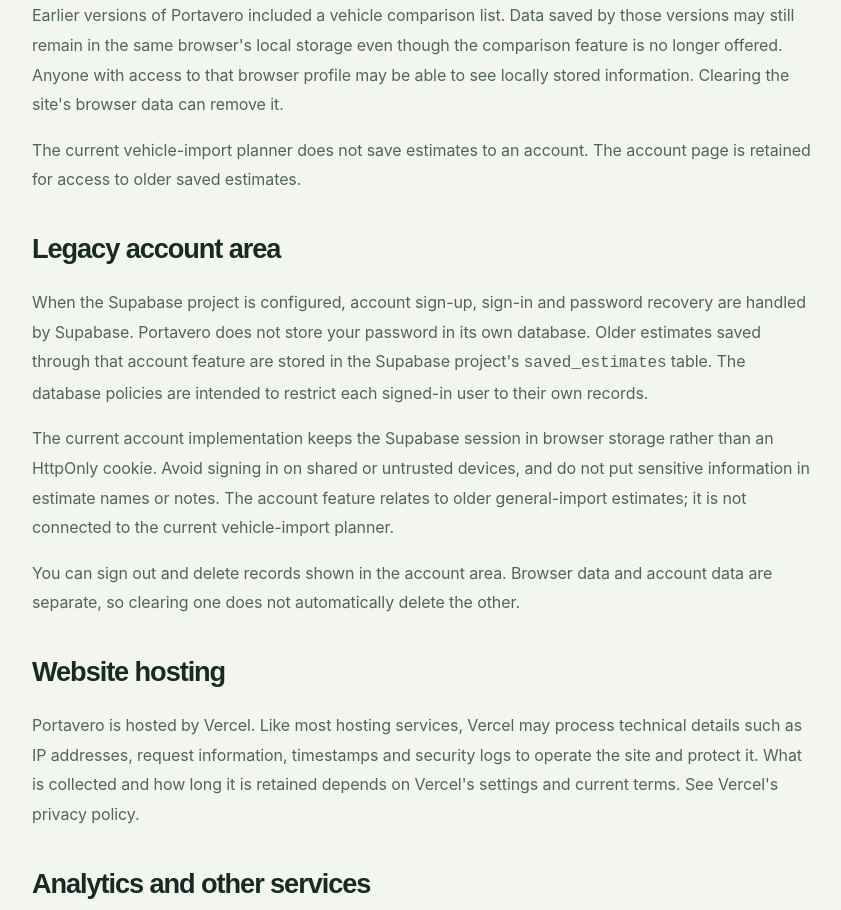
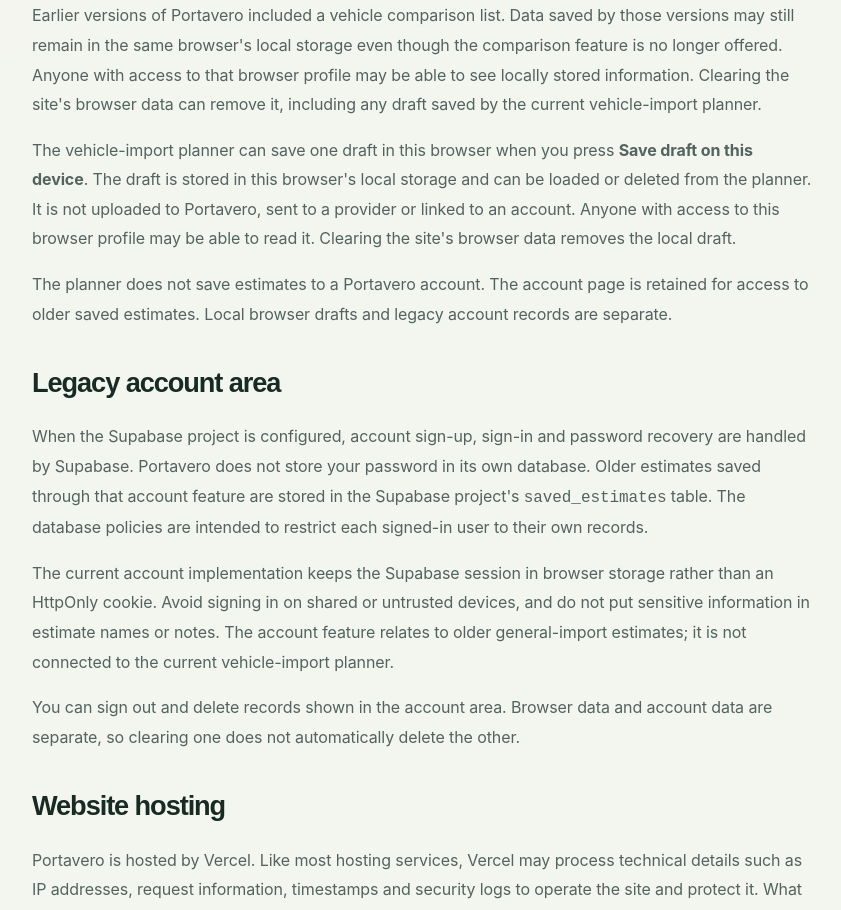
Before and after one commit to GIORGIO2032Q4E/portavero, a Next.js app: page /privacy-policy in a window 1280 px wide. Shown: the part 1540-2450 px from the top of the page, without its empty margins (218-1059 px from the left). Built offline with nearby package versions, Linux system fonts and the light colour scheme; no server answers.

Commit message:
Disclose local estimate draft storage

```diff
--- a/src/app/privacy-policy/page.tsx
+++ b/src/app/privacy-policy/page.tsx
@@ -31,8 +31,9 @@ export default function PrivacyPolicyPage() {
           <p>Shipping prices and quote details are entered by you. The shipping guide and manual comparison do not contact shipping companies, retrieve live offers or send your quote details to a carrier. Quote entries remain in the page while it is open and are not saved when you leave.</p>
 
           <h2>What may remain in your browser</h2>
-          <p>Earlier versions of Portavero included a vehicle comparison list. Data saved by those versions may still remain in the same browser's local storage even though the comparison feature is no longer offered. Anyone with access to that browser profile may be able to see locally stored information. Clearing the site's browser data can remove it.</p>
-          <p>The current vehicle-import planner does not save estimates to an account. The account page is retained for access to older saved estimates.</p>
+          <p>Earlier versions of Portavero included a vehicle comparison list. Data saved by those versions may still remain in the same browser's local storage even though the comparison feature is no longer offered. Anyone with access to that browser profile may be able to see locally stored information. Clearing the site's browser data can remove it, including any draft saved by the current vehicle-import planner.</p>
+          <p>The vehicle-import planner can save one draft in this browser when you press <strong>Save draft on this device</strong>. The draft is stored in this browser's local storage and can be loaded or deleted from the planner. It is not uploaded to Portavero, sent to a provider or linked to an account. Anyone with access to this browser profile may be able to read it. Clearing the site's browser data removes the local draft.</p>
+          <p>The planner does not save estimates to a Portavero account. The account page is retained for access to older saved estimates. Local browser drafts and legacy account records are separate.</p>
 
           <h2>Legacy account area</h2>
           <p>When the Supabase project is configured, account sign-up, sign-in and password recovery are handled by Supabase. Portavero does not store your password in its own database. Older estimates saved through that account feature are stored in the Supabase project's <code>saved_estimates</code> table. The database policies are intended to restrict each signed-in user to their own records.</p>
```
